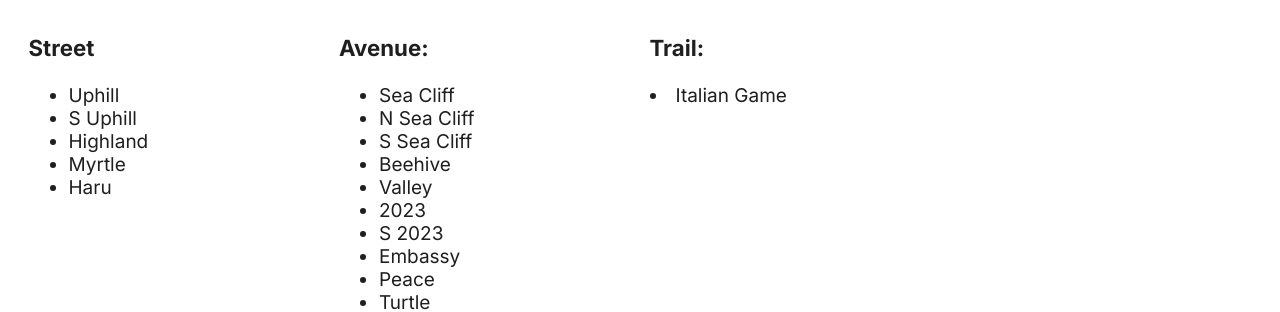
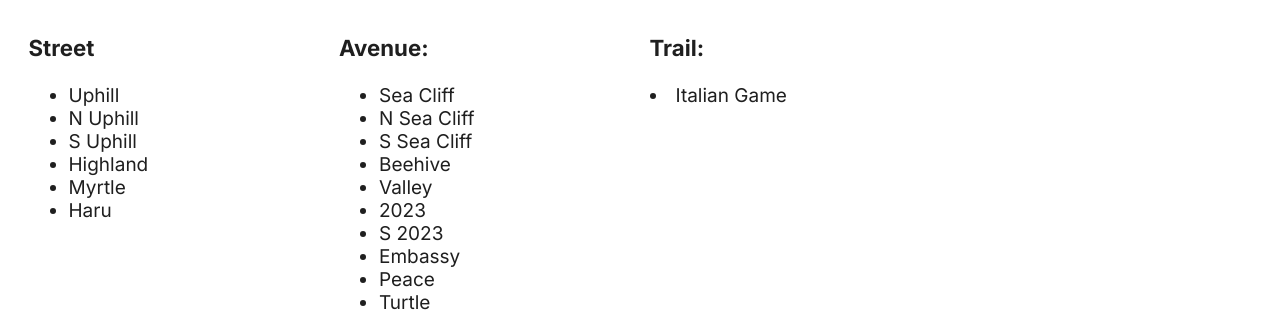
Before and after one commit to LukeNK/Senerean, a Jekyll site: the page built from MLD/index.html, in a window 1280 px wide. Shown: the part 499-811 px from the top of the page. Built offline with Jekyll 4.4.1, drawn with Linux system fonts in a browser that asks for light colours.

Commit message:
Add a new build

```diff
--- a/MLD/index.html
+++ b/MLD/index.html
@@ -30,6 +30,7 @@ layout: default
             <h3>Street</h3>
             <ul>
                 <li>Uphill</li>
+                <li>N Uphill</li>
                 <li>S Uphill</li>
                 <li>Highland</li>
                 <li>Myrtle</li>
```
